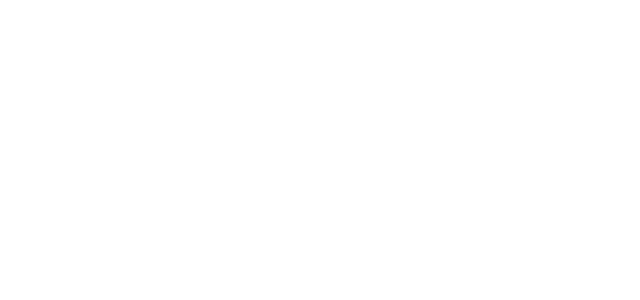
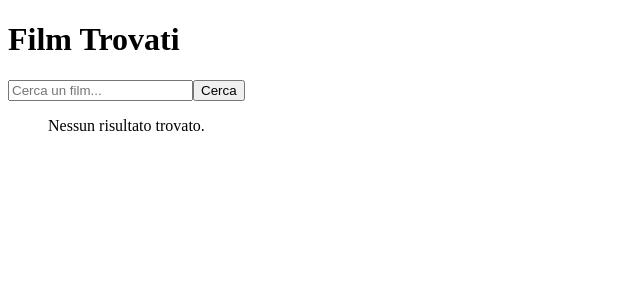
Before and after one commit to AlessandroPuglisi21/react-boolflix, a React (Vite) app: page / in a window 1280 px wide. Shown: the top 300 px of the page, without its empty margins (0-640 px from the left). Built offline with nearby package versions, Linux system fonts and the light colour scheme.

Commit message:
ADD:SearchBar Function

```diff
--- /dev/null
+++ b/components/SearchBar.jsx
@@ -0,0 +1,18 @@
+import React from "react"
+
+export default function SearchBar({film,setFilm,onSearch}) {
+const handleInput = (e) => {
+    setFilm (e.target.value)
+}
+
+    return(
+    <div>
+        <input type="text"
+        placeholder="Cerca un film..."
+        value={film}
+        onChange={handleInput}
+        />
+        <button onClick={onSearch}>Cerca</button>
+    </div>
+    )
+}
--- a/src/App.jsx
+++ b/src/App.jsx
@@ -1,11 +1,13 @@
 import GlobalContext from "../context/GlobalContext"
 import axios from "axios"
+import HomePage from "./pages/HomePage"
 
 function App() {
 
 
   return (
     <>
+    <HomePage></HomePage>
     </>
   )
 }
--- /dev/null
+++ b/src/pages/HomePage.jsx
@@ -0,0 +1,47 @@
+import SearchBar from "../../components/SearchBar";
+import { useState } from "react";
+import axios from "axios";
+
+export default function HomePage() {
+  const [film, setFilm] = useState("");
+  const [results, setResults] = useState([]);
+
+  const handleSearch = () => {
+    if (!film) return;
+
+    axios
+      .get(
+        `https://api.themoviedb.org/3/search/movie?api_key=da445b1f8c881fe7432f8928e0e4f76f&query=${film}`
+      )
+      .then((res) => {
+        setResults(res.data.results);
+        console.log(res.data.results);
+      })
+      .catch((err) => {
+        console.log("Errore durante la ricerca", err);
+        setResults([]);
+      });
+  };
+
+  return (
+    <>
+      <h1>Film Trovati</h1>
+      <SearchBar
+        film={film}
+        setFilm={setFilm}
+        onSearch={handleSearch}
+      />
+      <ul>
+        {results.length > 0 ? (
+          results.map((result) => (
+            <li key={result.id}>
+              {result.title}
+            </li>
+          ))
+        ) : (
+          <p>Nessun risultato trovato.</p>
+        )}
+      </ul>
+    </>
+  );
+}
```
